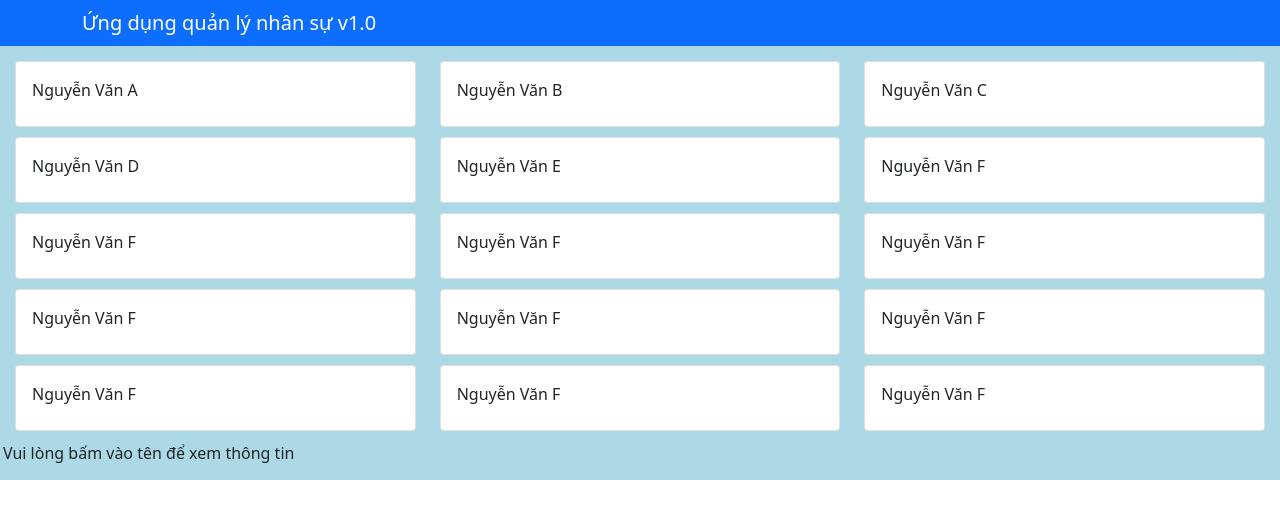
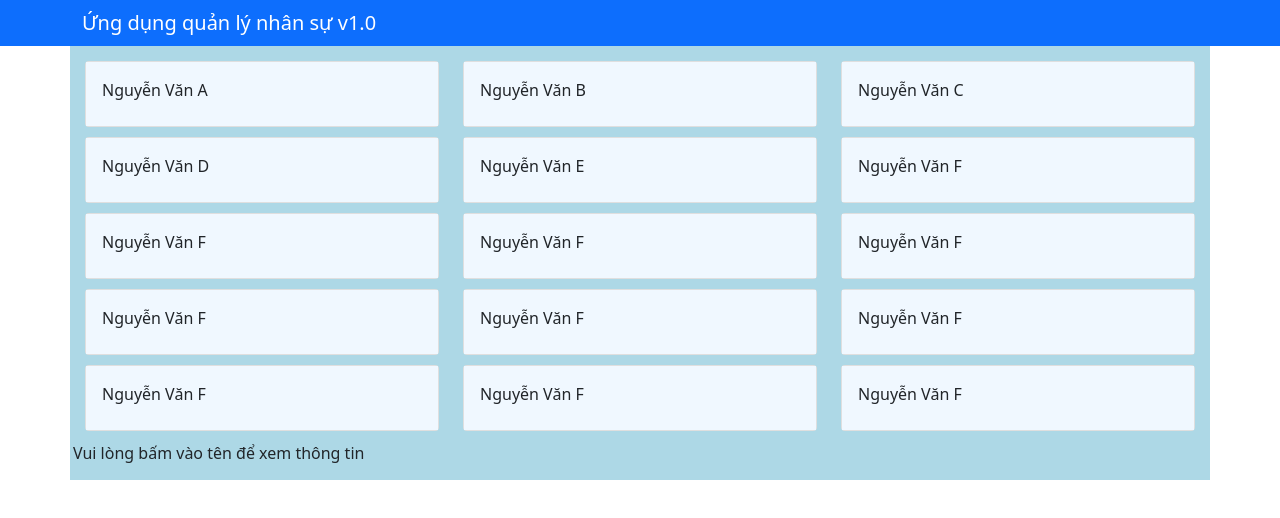
Before and after one commit to HieuNguyen1410/frond-end-lab, a React (Create React App) app: page / in a window 1280 px wide. Shown: the top 518 px of the page. Built offline with nearby package versions, Linux system fonts and the light colour scheme.

Commit message:
change css app second

```diff
--- a/src/App.css
+++ b/src/App.css
@@ -1,3 +1,12 @@
 .contain{
     background-color:lightblue
 }
+.list{
+    padding-bottom: 10px;
+}
+.cbody{
+    background-color:aliceblue
+}
+.cinfor{
+    background-color:aliceblue
+}
--- a/src/components/StaffListComponent.js
+++ b/src/components/StaffListComponent.js
@@ -13,7 +13,7 @@ const ListUser = function (){
         setUser(() =>(
             <div className="col-lg-6 col-md-6 col-12">
                 <Card>
-                    <CardBody>
+                    <CardBody className="cinfor">
                     <h4>{'Họ và tên: '+ result.name}</h4>
                     <p>{`Ngày sinh: ${dateFormat(result.doB,"dd/mm/yyyy")}`}</p>
                     <p>{`Ngày vào công ty: ${dateFormat(result.startDate,"dd/mm/yyyy")}`}</p>
@@ -29,16 +29,16 @@ const ListUser = function (){
 
 
     const Staffs = STAFFS.map((value,index) => (
-        <div className="col-lg-4 col-md-6 col-12" key={index} style={{paddingBottom: '10px'}}>
+        <div className="col-lg-4 col-md-6 col-12 list" key={index}>
             <Card onClick={() => handleClick(index)}>
-                <CardBody>
+                <CardBody className="cbody">
                     <CardTitle>{value.name}</CardTitle>
                 </CardBody>
             </Card>
         </div>
     ))
     return (
-        <div className="contain" style={{padding:15}}>
+        <div className="container contain" style={{padding:15}}>
         <div className="row">
             {Staffs}
         </div>
```
